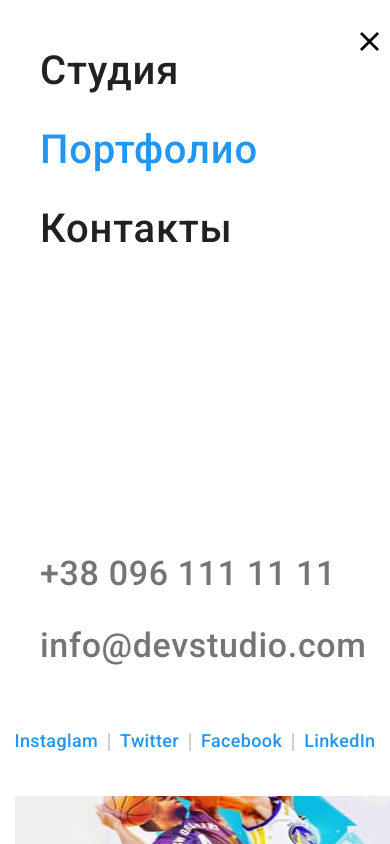
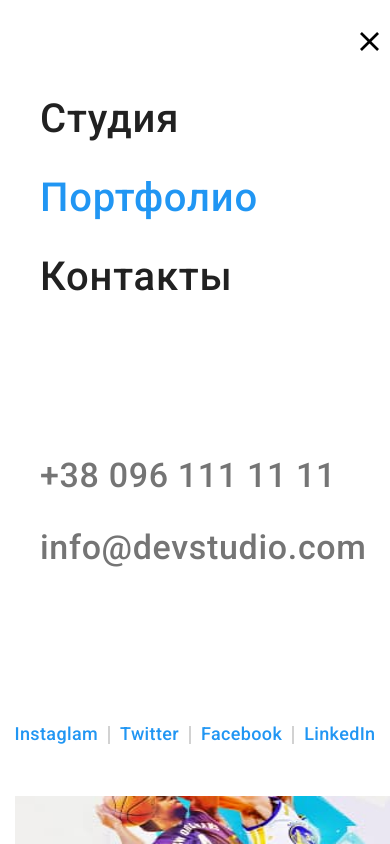
Before and after one commit to vadym-bess/goit-markup-hw-08, a plain HTML site: page portfolio.html in a window 390 px wide. Shown: the top 844 px of the page. Drawn offline with nearby package versions, Linux system fonts and the light colour scheme.

Commit message:
hfjhfghfjhfh

```diff
--- a/portfolio.html
+++ b/portfolio.html
@@ -72,7 +72,7 @@
                 </button>
 
                 <div class="menu-conteiner is-open" id="menu-conteiner" data-menu>
-                    <ul>
+                    <ul class=" menu-conteiner__links">
                         <li class="menu-conteiner__mobile studio">
                             <a class="menu-links__nav-link--mobile" href="./index.html">Студия</a>
                         </li>
--- a/sass/layout/_nav.scss
+++ b/sass/layout/_nav.scss
@@ -249,6 +249,7 @@
 
 
 .menu-conteiner{
+    padding: 48px 40px;
     display: none;
     position: absolute;
     left:0;
@@ -259,22 +260,29 @@
     position: fixed;
 
     &.is-open{
-        display: block;
+        display: flex;
+        justify-content: space-between;
+        flex-direction: column;
+
+    }
 
     @media (max-width:479px) {
         width: 100%;
+
     }
 
     @media(min-width:768px) {
                 display: none;
-            }
     }
 
     @media (max-width:767px) {
-        width: 100%;
-        top: 0;
+            width: 100%;
+            top: 0;
     }
-}
+    }
+
+
+
 
 .menu-links__nav-link--mobile.is-current {
     color: var(--accent-color);
@@ -288,8 +296,13 @@
         line-height: 1.17;
         letter-spacing: 0.02em;
         color: var(--title-text-color);
-        margin-left: 40px;
         text-decoration: none;
+}
+
+.menu-conteiner__links{
+    display: flex;
+    flex-direction: column;
+    justify-content: flex-start;
 }
 
 
@@ -298,16 +311,18 @@
 }
 
 .contacts-mobile{
-    margin-top: 302px;
-    margin-left: 40px;
+    display: flex;
+    flex-direction: column;
+    justify-content: flex-start;
+
+
+
+
 }
 
 
 .adress-head{
 
- &__mail{
-    margin-bottom: 64px;
-}
 
 &__mail--mobile{
     font-family: 'Roboto';
```
Also changed, not shown: css/main.css, css/main.min.css, 2 other files.
